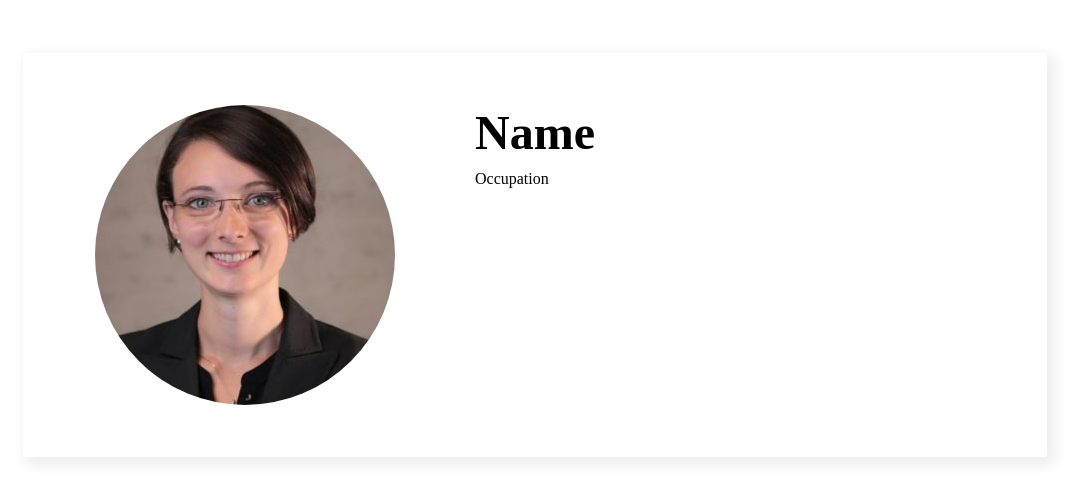
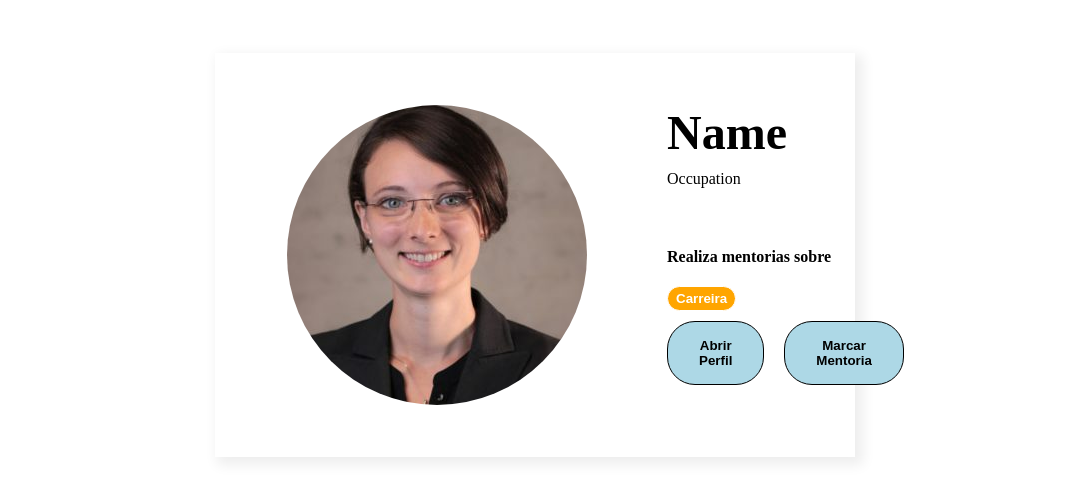
Before and after one commit to squad8-hackatho/squad8-hackathon-front, a React (Create React App) app in the folder front/: page /profile in a window 1280 px wide. Shown: the part 147-646 px from the top of the page, without its empty margins (105-1187 px from the left). Built offline with nearby package versions, Linux system fonts and the light colour scheme.

Commit message:
Criação dos componentes de botão

```diff
--- /dev/null
+++ b/front/src/components/Button/styles.tsx
@@ -0,0 +1,41 @@
+import styled from 'styled-components';
+import {
+  border,
+  BorderProps,
+  color,
+  ColorProps,
+  space,
+  SpaceProps,
+  typography,
+  TypographyProps,
+} from 'styled-system';
+import { theme } from '../../themes/theme';
+
+type ButtonProps = TypographyProps & ColorProps & BorderProps & SpaceProps;
+
+export const Button = styled.button<ButtonProps>`
+  border-radius: 28px;
+  border: 1px solid;
+  padding: 16px 31px;
+  display: block;
+
+  text-decoration: none;
+  font-weight: bold;
+
+  ${typography}
+  ${color}
+  ${border}
+  ${space}
+  cursor: pointer;
+
+  :hover {
+    background-color: #2d7ff9;
+    color: ${theme.colors.primary};
+  }
+  :active {
+    position: relative;
+    top: 1px;
+  }
+`;
+
+export default Button;
--- a/front/src/components/MentorCard/styles.tsx
+++ b/front/src/components/MentorCard/styles.tsx
@@ -8,13 +8,13 @@ export const Container = styled.section`
   margin-top: 200px;
 `;
 
-export const Card = styled.div`
+export const Card = styled.article`
   background-color: ${theme.colors.primary};
   box-shadow: 5px 5px 12px 3px #eee;
 
   flex-direction: row;
   display: flex;
 
-  width: 80%;
+  width: 50%;
   padding: 32px;
 `;
--- /dev/null
+++ b/front/src/components/Tag/styles.tsx
@@ -0,0 +1,30 @@
+import styled from 'styled-components';
+import {
+  border,
+  BorderProps,
+  color,
+  ColorProps,
+  space,
+  SpaceProps,
+  typography,
+  TypographyProps,
+} from 'styled-system';
+
+type ButtonProps = TypographyProps & ColorProps & BorderProps & SpaceProps;
+
+export const Tag = styled.button<ButtonProps>`
+  border-radius: 28px;
+  border: 1px solid;
+  padding: 16px 31px;
+  display: block;
+
+  text-decoration: none;
+  font-weight: bold;
+
+  ${typography}
+  ${color}
+  ${border}
+  ${space}
+`;
+
+export default Tag;
--- a/front/src/pages/Profile/Profile.tsx
+++ b/front/src/pages/Profile/Profile.tsx
@@ -1,14 +1,39 @@
 import React from 'react';
+import Button from '../../components/Button/styles';
 import { MentorCard } from '../../components/MentorCard';
+import Tag from '../../components/Tag/styles';
+import { theme } from '../../themes/theme';
 import { ProfileInfo } from './ProfileInfo';
 import { ProfilePicture } from './ProfilePicture';
+import { Section } from './styles';
 
 function Profile() {
   return (
     <main>
       <MentorCard>
         <ProfilePicture />
-        <ProfileInfo />
+        <ProfileInfo>
+          <p style={{ marginTop: '60px', fontWeight: 'bolder' }}>
+            Realiza mentorias sobre
+          </p>
+          <Tag
+            bg={theme.colors.secondary}
+            color={theme.colors.primary}
+            mt={20}
+            py={1}
+            px={2}
+          >
+            Carreira
+          </Tag>
+          <Section>
+            <Button mt={10} mr={20} backgroundColor="#add8e6">
+              Abrir Perfil
+            </Button>
+            <Button mt={10} backgroundColor="#add8e6">
+              Marcar Mentoria
+            </Button>
+          </Section>
+        </ProfileInfo>
       </MentorCard>
     </main>
   );
--- a/front/src/pages/Profile/ProfileInfo/index.tsx
+++ b/front/src/pages/Profile/ProfileInfo/index.tsx
@@ -6,13 +6,14 @@ import {
   ProfileOccupation,
 } from './styles';
 
-export const ProfileInfo = () => {
+export const ProfileInfo: React.FC = ({ children }) => {
   return (
     <ProfileInfoStyle>
       <ProfileName fontSize={theme.fontSizes.displayExtraLarge}>
         Name
       </ProfileName>
       <ProfileOccupation> Occupation </ProfileOccupation>
+      { children }
     </ProfileInfoStyle>
   );
 };
--- a/front/src/pages/Profile/ProfileInfo/styles.tsx
+++ b/front/src/pages/Profile/ProfileInfo/styles.tsx
@@ -1,7 +1,7 @@
 import styled from "styled-components";
 import { typography, TypographyProps } from "styled-system";
 
-export const ProfileInfoStyle = styled.section`
+export const ProfileInfoStyle = styled.div`
   margin: 20px;
 `
 
@@ -16,5 +16,6 @@ export const ProfileName = styled.h1<ProfileNameProps>`
 
 export const ProfileOccupation = styled.h4`
   font-weight: 500;
+
   ${typography}
 `
--- /dev/null
+++ b/front/src/pages/Profile/styles.tsx
@@ -0,0 +1,5 @@
+import styled from "styled-components";
+
+export const Section = styled.div`
+  display: flex;
+`
--- a/front/src/themes/theme.tsx
+++ b/front/src/themes/theme.tsx
@@ -10,13 +10,13 @@ const fontSizes = {
 };
 
 const primary = 'white';
-const secundary = 'orange';
+const secondary = 'orange';
 
 export const theme = {
   fontSizes,
   colors: {
     primary,
-    secundary,
+    secondary,
   },
 };
 
```
